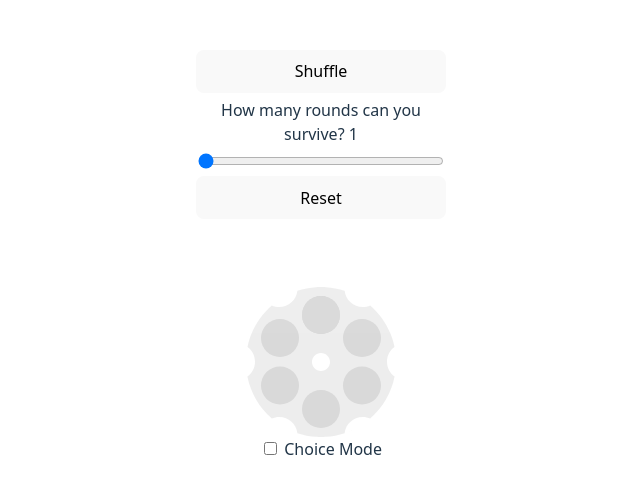
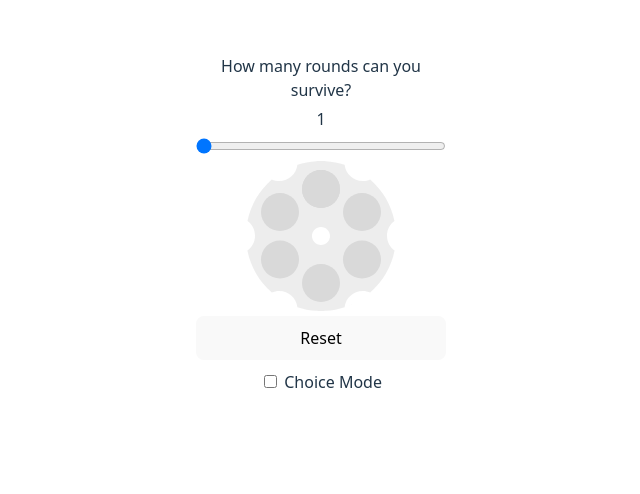
Before and after one commit to Azuma-KL/notrussianroulette, a Svelte app: page / in a window 1280 px wide. Shown: the part 176-670 px from the top of the page, without its empty margins (319-959 px from the left). Built offline with nearby package versions, Linux system fonts and the light colour scheme.

Commit message:
change: shuffle button

```diff
--- a/src/App.svelte
+++ b/src/App.svelte
@@ -19,6 +19,7 @@
   let choiceText2 = $state("")
   let choiceForm = $state()
   let choiceCheck
+  let disableShuffle = $state(false)
   let position = $state({cx: 75, cy: 28}) // 1
   let bulletPos = $state([
     {cx: 75, cy: 28},
@@ -67,12 +68,15 @@
       tries.push(bullets[0])
       bullets.splice(0, 1)
       singleRotateSvg() // 1
+      disableShuffle = true
       if(tries.length == chance && !tries.includes(1)){
         gamestate = 1
         isDisabled = true
+        disableShuffle = true
       } else if (tries.length <= chance && tries.includes(1)) {
         gamestate = 2
         isDisabled = true
+        disableShuffle = true
         liveBullet.style.fill = 'tomato'
       }
     }
@@ -94,6 +98,7 @@
     rotation = 0
     inputChange = false
     isDisabled = false
+    disableShuffle = false
     revolverSvg.style.transform = `rotate(${rotation}deg)`
     revolverSvg.style.transition = `transform`
     liveBullet.style.fill = '#D9D9D9'
@@ -157,8 +162,8 @@
     {#if tries.length == 5 && chance == 6}
       <button id="endItButton" onclick={() => roll()} disabled={isDisabled}>End It All</button>
       <!-- in:fade={{ duration: 1000, delay: 250, easing: cubicIn }} -->
-    {:else if tries.length == 6 && chance == 6}
-      <button onclick={() => roll()} disabled={isDisabled}>Roll</button>
+    <!-- {:else if tries.length == 6 && chance == 6}
+      <button onclick={() => roll()} disabled={isDisabled}>Roll</button> -->
     {:else if gamestate == 2 && tries.length == 6}
       <button disabled={isDisabled}>End It All</button>
     {:else}
@@ -168,14 +173,14 @@
     <span>Tries: {tries}</span>
     {/if}  -->
   {/if}
-
-  {#if debug}
-  <span>Chances: {bullets}</span>
-  {/if}
-
-  {#if tries.length <= 0}
-    <button onclick={() => shuffle(bullets)}>Shuffle</button>
-    <span>How many rounds can you survive? {chance}</span>
+  <div class="gun">
+    <!-- {#if debug}
+      <button onclick={() => rotateSvg()}>Rotate</button>
+      <button onclick={() => singleRotateSvg()}>Single Rotation</button>
+    {/if} -->
+    {#if tries.length <= 0}
+    <span>How many rounds can you survive?</span>
+    <span>{chance}</span>
     <input type="range" id="range" min=1 max=6 bind:value={chance} oninput={() => inputReset()}>
     {#if chance >= 5}
       <span>Woah there</span>
@@ -191,24 +196,9 @@
       <span>Will you survive {chance} rounds?</span>
     {:else if bullets.length <= 1 && gamestate == 0}
       <span>Will you survive {chance} round?</span>
-
     {/if}
-
   {/if}
-  {#if tries.length == 5}
-    <button id="giveUpButton" onclick={() => reset()}>Give Up</button>
-    <!-- in:fade={{ duration: 1000, delay: 1000, easing: cubicIn }} -->
-  {:else}
-    <button onclick={() => reset()}>Reset</button>
-  {/if}
-  <span>{text}</span>
-  </div>
-
-  <div class="gun">
-    <!-- {#if debug}
-      <button onclick={() => rotateSvg()}>Rotate</button>
-      <button onclick={() => singleRotateSvg()}>Single Rotation</button>
-    {/if} -->
+  <button onclick={() => shuffle(bullets)} id="shuffleButton" disabled={disableShuffle}>
     <svg width="150" height="150" viewBox="0 0 150 150" fill="none" xmlns="http://www.w3.org/2000/svg">
       <g id="revolver" bind:this={revolverSvg}>
           <g id="bullets">
@@ -230,16 +220,27 @@
           </g>
       </g>
     </svg>
+  </button>
     <!-- 2     -->
+  </div>
+  <!-- {#if debug}
+  <span>Chances: {bullets}</span>
+  {/if}  -->
+  {#if tries.length == 5}
+    <button id="giveUpButton" onclick={() => reset()}>Give Up</button>
+    <!-- in:fade={{ duration: 1000, delay: 1000, easing: cubicIn }} -->
+  {:else}
+    <button onclick={() => reset()}>Reset</button>
+  {/if}
+  <span>{text}</span>
     <div class="choiceCheck" bind:this={choiceCheck}>
       <span id="choiceCheckbox">
         <input type="checkbox" bind:checked={isChoiceMode}>
         Choice Mode
       </span>
     </div>
+  </div>
 
-
-  </div>
 <!-- </div> -->
 
 <style>
@@ -255,6 +256,27 @@
   }
   .result {
     font-weight: bold;
+  }
+  #shuffleButton {
+    background: none;
+    border: none;
+    padding: 0;
+    margin: 0;
+    cursor: pointer;
+    color: inherit;
+    font: inherit;
+    border-radius: 100px;
+    display: flex;
+  }
+  #shuffeButton:focus {
+    outline: none;
+    box-shadow: none;
+  }
+  #shuffleButton:disabled {
+    cursor: default;
+  }
+  #shuffleButton:disabled svg {
+    pointer-events: none;
   }
 
   /* TODO: CHOICEMODE
@@ -282,13 +304,17 @@
     justify-content: center;
     width: 250px;
     gap: 5px;
-    min-height: 300px;
+    max-height: 200px;
   }
   .gun {
     display: flex;
     align-items: center;
     justify-content: center;
     flex-direction: column;
+    gap: 5px;
+  }
+  .gun input {
+    width: 100%;
   }
   #revolver {
     /* 1 */
```
